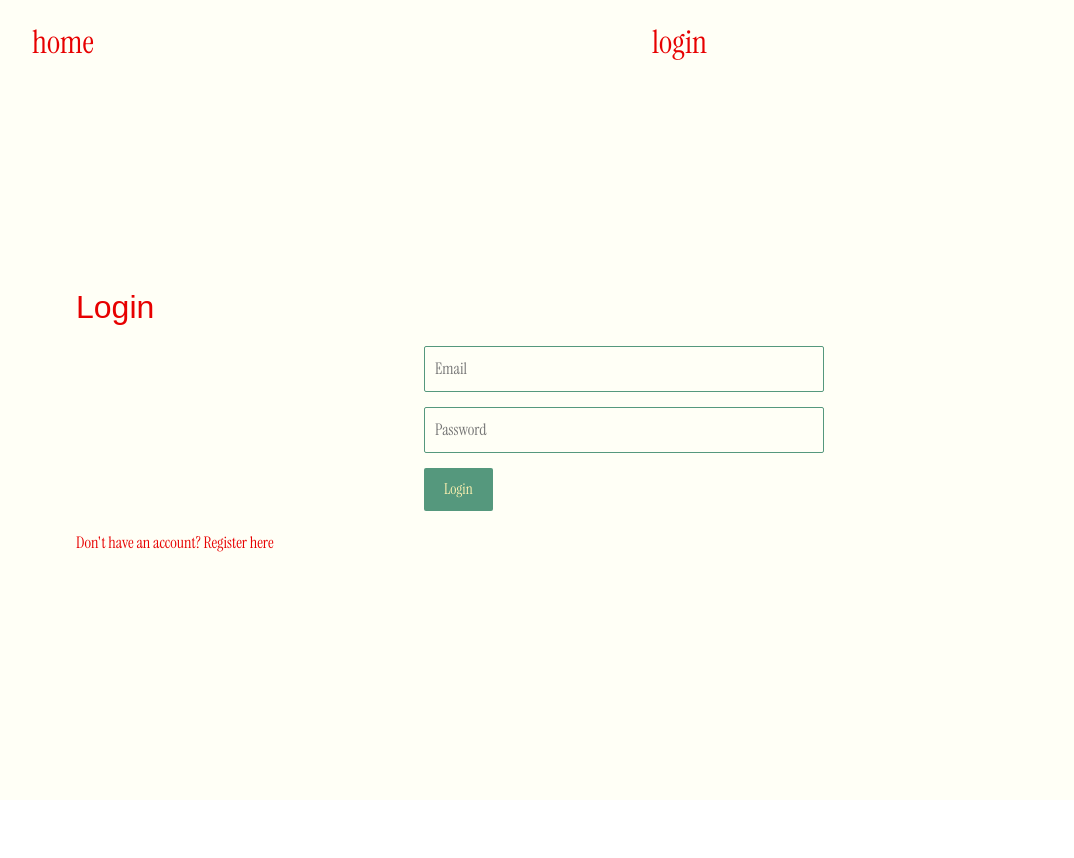
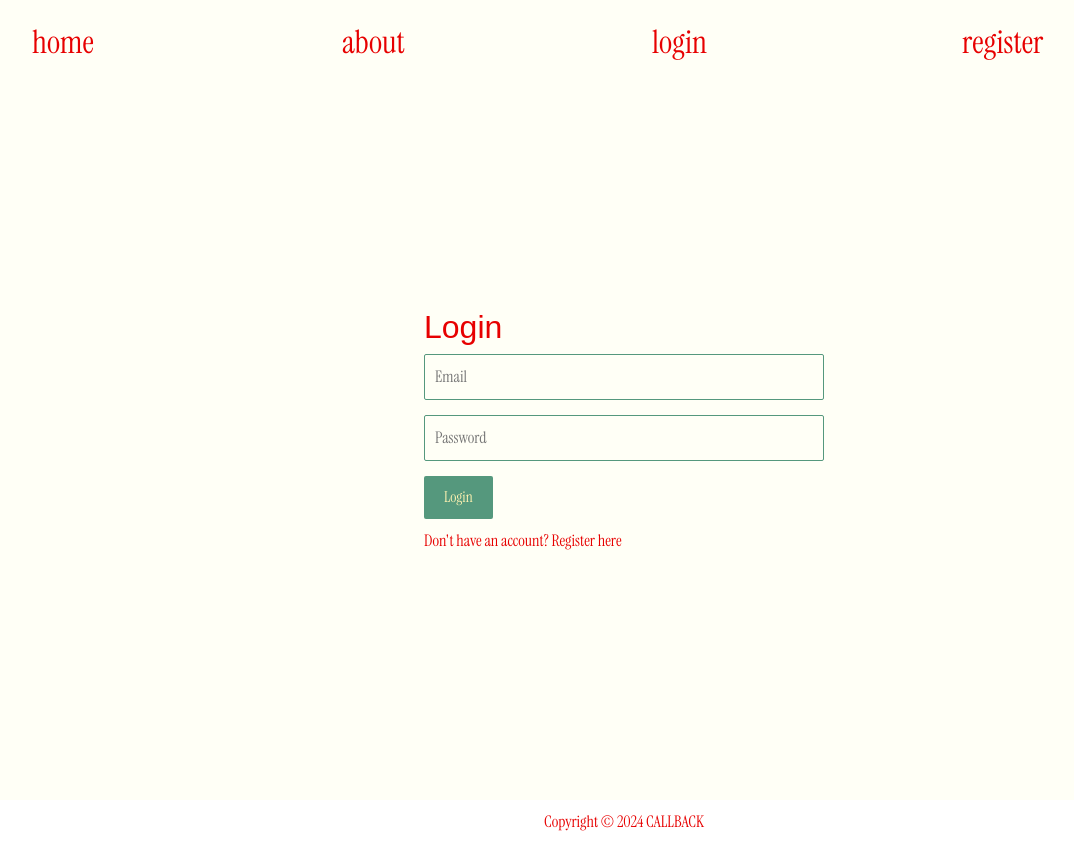
Before and after one commit to skyjung/callback, a React (Vite) app: page /login in a window 1280 px wide. Shown: the whole page, without its empty margins (16-1090 px from the left). Before the commit the page ends 800 px from the top, so only its background shows below. Built offline with nearby package versions, Linux system fonts and the light colour scheme; no server answers.

Commit message:
footer and bug fixes

```diff
--- a/src/App.tsx
+++ b/src/App.tsx
@@ -6,7 +6,9 @@ import LandingPage from "./pages/Landing";
 import CastPosting from "./components/CastPosting";
 import SearchPage from "./components/Search";
 import UserProfile from "./components/UserProfile";
+import AboutPage from "./pages/About";
 import ProtectedRoute from "./ProtectedRoute";
+import Footer from "./components/Footer";
 
 const App = () => {
   return (
@@ -15,6 +17,7 @@ const App = () => {
 
         <Route path="/register" element={<Register />} />
         <Route path="/login" element={<Login />} />
+        <Route path="/about" element={<AboutPage />} />
         <Route path="/" element={<LandingPage />} />
         {/* Protected routes */}
         <Route
@@ -42,7 +45,9 @@ const App = () => {
           }
         />
       </Routes>
+      <Footer />
     </Router>
+
   );
 };
 
--- /dev/null
+++ b/src/components/Footer.tsx
@@ -0,0 +1,38 @@
+import React from "react";
+import { Container, Row, Col } from "react-bootstrap";
+// import {
+//   AiFillGithub,
+//   AiFillInstagram,
+//   AiFillYoutube
+// } from "react-icons/ai";
+
+
+function Footer() {
+  let date = new Date();
+  let year = date.getFullYear();
+  return (
+    <Container fluid className="footer">
+      <Row>
+        <Col md="12" className="footer-copywright">
+          <p>Copyright © {year} CALLBACK</p>
+        </Col>
+        {/* <Col md="4" className="footer-body">
+          <a href={"https://github.com/skyjung"} className="social-icon" target="_blank">
+            <AiFillGithub/>
+          </a>
+          <a href={"https://www.instagram.com/skyyjung/"} className="social-icon" target="_blank">
+            <AiFillInstagram/>
+          </a>
+          <a href={"https://www.youtube.com/channel/UCO7Y1BDiYihJ9N7C3GpIeiQ"} className="social-icon" target="_blank">
+            <AiFillYoutube/>
+          </a>
+          <a href={"https://www.linkedin.com/in/sky-jung-4ab024190/"} className="social-icon" target="_blank">
+            <FaLinkedinIn/>
+          </a>
+        </Col> */}
+      </Row>
+    </Container>
+  );
+}
+
+export default Footer;
--- a/src/components/Navbar.tsx
+++ b/src/components/Navbar.tsx
@@ -54,6 +54,11 @@ const CustomNavbar: React.FC = () => {
                 home
               </Nav.Link>
             </Nav.Item>
+            <Nav.Item>
+                <Nav.Link as={Link} to="/about" onClick={() => updateExpanded(false)}>
+                    about
+                </Nav.Link>
+            </Nav.Item>
             {user ?
             <>
             <Nav.Item>
@@ -82,7 +87,14 @@ const CustomNavbar: React.FC = () => {
                 <Nav.Link as={Link} to="/login" onClick={() => updateExpanded(false)}>
                     login
                 </Nav.Link>
-            </Nav.Item></>
+            </Nav.Item>
+            <Nav.Item>
+                <Nav.Link as={Link} to="/register" onClick={() => updateExpanded(false)}>
+                    register
+                </Nav.Link>
+            </Nav.Item>
+
+            </>
             }
           </Nav>
         </Navbar.Collapse>
--- /dev/null
+++ b/src/pages/About.tsx
@@ -0,0 +1,35 @@
+import React from "react";
+import { Container } from "react-bootstrap";
+import CustomNavbar from "../components/Navbar";
+
+const AboutPage: React.FC = () => {
+  return (
+    <>
+    <CustomNavbar></CustomNavbar>
+    <Container id="about">
+    <div style={{
+      display: "flex",
+      flexDirection: "column",
+      alignItems: "center",
+      justifyContent: "center",
+      height: "100vh",
+      fontFamily: "Arial, sans-serif",
+      textAlign: "center",
+      padding: "20px",
+    }}>
+      <h2>
+        CALLBACK is a vibrant platform designed for aspiring filmmakers, actors, and creatives.
+        Our goal is to connect talent with opportunities, making it easier than ever to bring
+        creative visions to life.
+        Whether you are looking for casting calls, searching for roles, or building a community
+        of like-minded individuals, CALLBACK is your one-stop destination. Together, we aim to
+        nurture and showcase talent in the world of visual storytelling.
+      </h2>
+    </div>
+    </Container>
+    </>
+
+  );
+};
+
+export default AboutPage;
--- a/src/pages/Landing.tsx
+++ b/src/pages/Landing.tsx
@@ -3,8 +3,13 @@ import { Container, Row, Col } from "react-bootstrap";
 import CustomNavbar from '../components/Navbar';
 import Type from '../components/Type';
 import StopMotionGallery from '../components/StopMotionGallery';
+import { useAuthState } from 'react-firebase-hooks/auth';
+import { getAuth } from 'firebase/auth';
 
 const LandingPage: React.FC = () => {
+  const auth = getAuth();
+  const [user] = useAuthState(auth);
+
   return (
     <>
     <CustomNavbar></CustomNavbar>
@@ -29,7 +34,7 @@ const LandingPage: React.FC = () => {
       </Row>
     </Container>
     </section>
-
+    {user &&
         <section>
         <Container fluid className="home-section" id="landing">
           <Row className="align-items-center justify-content-center" style={{ height: "100vh" }}>
@@ -39,7 +44,7 @@ const LandingPage: React.FC = () => {
           </Row>
         </Container>
         </section>
-
+    }
 
     </>
 
--- a/src/pages/Login.tsx
+++ b/src/pages/Login.tsx
@@ -29,8 +29,8 @@ const Login = () => {
     <CustomNavbar></CustomNavbar>
     <Container id="login" className="home-section">
       <div className="content">
+        <form onSubmit={handleLogin} className="form">
         <h2>Login</h2>
-        <form onSubmit={handleLogin} className="form">
           <input
             className="input"
             type="email"
@@ -48,14 +48,15 @@ const Login = () => {
             required
           />
           <button type="submit" className="button">Login</button>
+          <p style={{marginTop: '10px'}}>
+            Don't have an account?{' '}
+            <Link to="/register" style={{ color: '#55987D' }}>
+              Register here
+            </Link>
+          </p>
         </form>
         {error && <p style={{ color: "red" }}>{error}</p>}
-        <p>
-          Don't have an account?{' '}
-          <Link to="/register" style={{ color: '#55987D' }}>
-            Register here
-          </Link>
-        </p>
+
       </div>
     </Container>
     </>
--- a/src/pages/Register.tsx
+++ b/src/pages/Register.tsx
@@ -30,8 +30,9 @@ const Register = () => {
     <CustomNavbar></CustomNavbar>
     <Container id="register" className="home-section">
       <div className="content">
+
+        <form onSubmit={handleRegister} className="form">
         <h2>Register</h2>
-        <form onSubmit={handleRegister} className="form">
           <input
             className="input"
             type="email"
--- a/src/styles.css
+++ b/src/styles.css
@@ -385,6 +385,9 @@ html, body {
     padding: 8rem 5rem 8rem 5rem !important;
     color: var(--black-color);
     text-align: left;
+    width: 100%;
+    align-items: flex-start;
+    justify-content: center;
 }
 
 .profile {
@@ -464,3 +467,24 @@ html, body {
     opacity: 1;
     z-index: 1000; /* Ensure the hovered image is on top */
   }
+
+
+/* --------- */
+  /* Footer */
+  /* --------- */
+  .footer {
+    bottom: 0 !important;
+    /* font-size: x-small !important; */
+    padding-top: 10px !important;
+    padding-bottom: 8px !important ;
+  }
+  .footer-copywright {
+    text-align: center !important;
+  }
+
+  .footer-body {
+    z-index: 1;
+    padding-top: 10px !important;
+    padding-bottom: 8px;
+    text-align: center !important;
+  }
```
Lines whose indentation alone changed are shown as unchanged.
